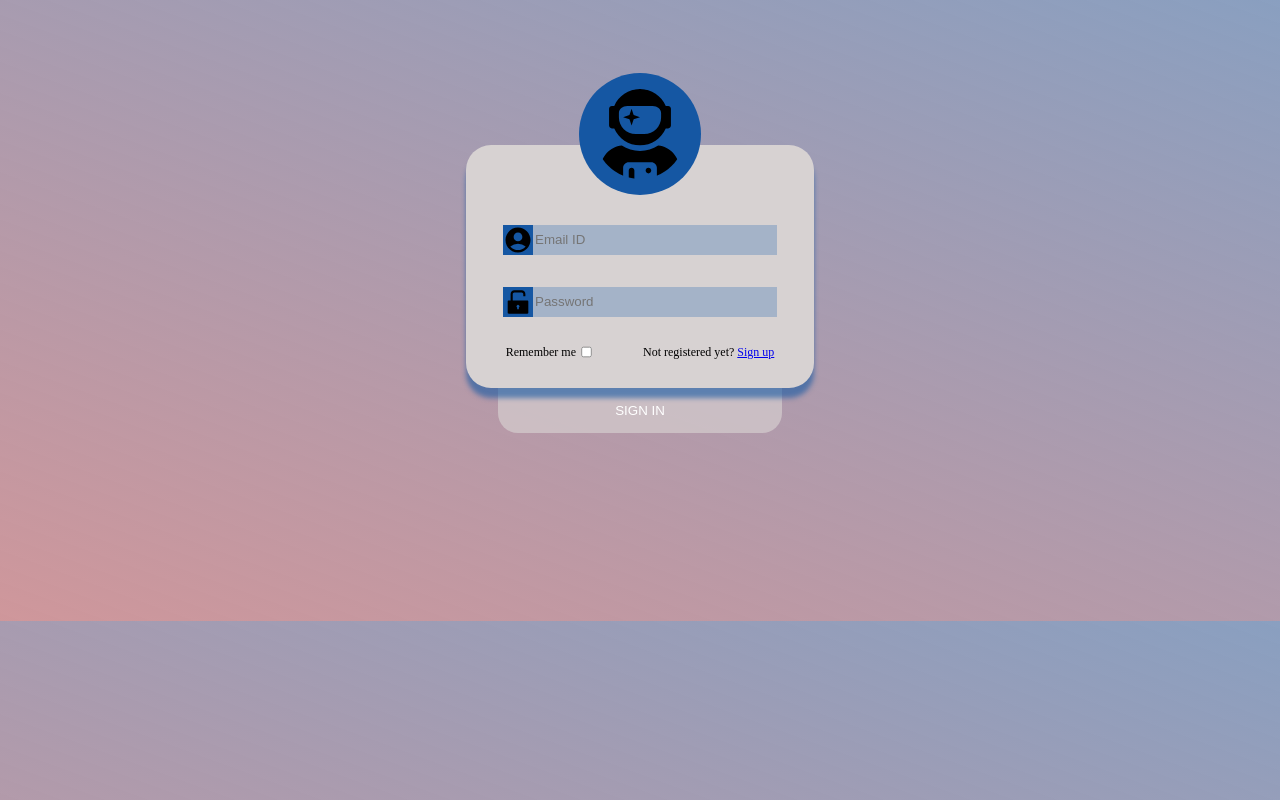
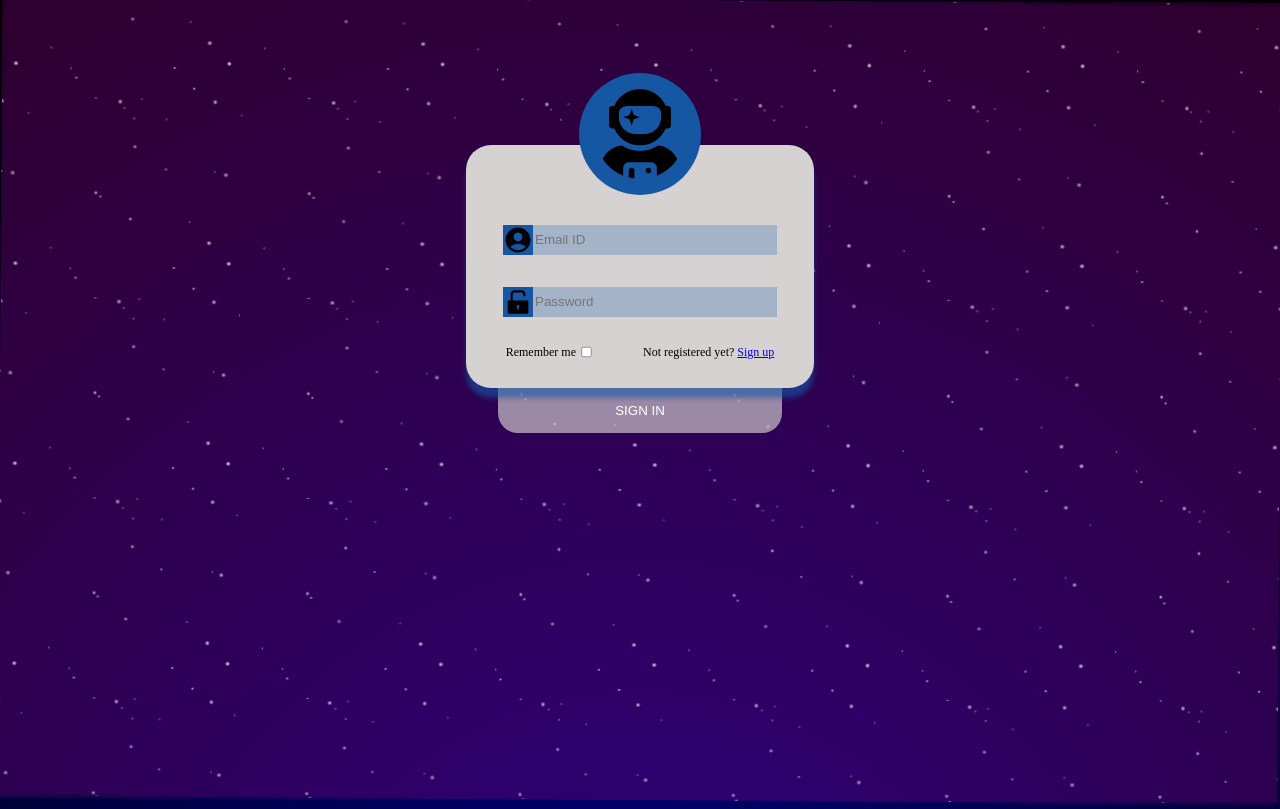
Before and after one commit to FlorianAutricque/exercise, a React (Vite) app in the folder 01 React form/: page / in a window 1280 px wide. Shown: the top 809 px of the page. Built offline with nearby package versions, Linux system fonts and the light colour scheme.

Commit message:
space background

```diff
--- a/01 React form/src/components/SignInForm.jsx
+++ b/01 React form/src/components/SignInForm.jsx
@@ -16,15 +16,14 @@ function SignInForm() {
   function handleShow(e) {
     e.preventDefault();
 
-    if (email !== "" && password !== "" && password.length >= 6) {
+    if (email === "" || !email.includes("@")) {
+      setErrorEmail("Please provide a valid email");
+    } else if (password === "" || password.length < 6) {
+      setErrorPassword("Please provide a password with at least 6 characters");
+    } else {
       setShow(show => !show);
       setErrorEmail("");
       setErrorPassword("");
-    }
-    if (email === "") {
-      setErrorEmail("Please provide your email");
-    } else {
-      setErrorPassword("Please prove a password longer than 6 characters");
     }
   }
 
@@ -40,10 +39,15 @@ function SignInForm() {
           </div>
         </>
       ) : (
+        <>
+          <div className={`${styles.space} ${styles.stars1}`}></div>
+          <div className={`${styles.space} ${styles.stars2}`}></div>
+          <div className={`${styles.space} ${styles.stars3}`}></div>
+          <div className={`${styles.space} ${styles.stars4}`}></div>
           <div className={styles.mainContainer}>
             <FaUserAstronaut size={90} className={styles.mainIcon} />
             <div className={styles.secondaryContainer}>
-            <form className={styles.formContainer}>
+              <form className={styles.formContainer} onSubmit={handleShow}>
                 <span>
                   <label htmlFor="email" className={styles.icons}>
                     <MdAccountCircle size={30} />
@@ -89,6 +93,7 @@ function SignInForm() {
               SIGN IN
             </button>
           </div>
+        </>
       )}
     </div>
   );
--- a/01 React form/src/components/SignInForm.module.css
+++ b/01 React form/src/components/SignInForm.module.css
@@ -77,6 +77,10 @@ input {
   outline: none;
 }
 
+.signButton:focus {
+  outline: 2px solid #007bff; /* Add a blue outline when focused */
+}
+
 .signButton:hover {
   transform: scale(1.02);
   transition: 300ms;
@@ -131,3 +135,83 @@ input {
   margin-top: 0;
   margin-bottom: 0;
 }
+
+/* SPACE BACKGROUND */
+
+.space {
+  background: rgba(128, 0, 128, 0.1) center / 200px 200px round;
+  /* border: 1px dashed purple; */
+  bottom: 0;
+  left: 0;
+  position: absolute;
+  right: 0;
+  top: 0;
+}
+
+.stars1 {
+  animation: space 180s ease-in-out infinite;
+  background-image: radial-gradient(
+      1px 1px at 25px 5px,
+      white,
+      rgba(255, 255, 255, 0)
+    ),
+    radial-gradient(1px 1px at 50px 25px, white, rgba(255, 255, 255, 0)),
+    radial-gradient(1px 1px at 125px 20px, white, rgba(255, 255, 255, 0)),
+    radial-gradient(1.5px 1.5px at 50px 75px, white, rgba(255, 255, 255, 0)),
+    radial-gradient(2px 2px at 15px 125px, white, rgba(255, 255, 255, 0)),
+    radial-gradient(2.5px 2.5px at 110px 80px, white, rgba(255, 255, 255, 0));
+}
+.stars2 {
+  animation: space 240s ease-in-out infinite;
+  background-image: radial-gradient(
+      1px 1px at 75px 125px,
+      white,
+      rgba(255, 255, 255, 0)
+    ),
+    radial-gradient(1px 1px at 100px 75px, white, rgba(255, 255, 255, 0)),
+    radial-gradient(1.5px 1.5px at 199px 100px, white, rgba(255, 255, 255, 0)),
+    radial-gradient(2px 2px at 20px 50px, white, rgba(255, 255, 255, 0)),
+    radial-gradient(2.5px 2.5px at 100px 5px, white, rgba(255, 255, 255, 0)),
+    radial-gradient(2.5px 2.5px at 5px 5px, white, rgba(255, 255, 255, 0));
+}
+.stars3 {
+  animation: space 300s ease-in-out infinite;
+  background-image: radial-gradient(
+      1px 1px at 10px 10px,
+      white,
+      rgba(255, 255, 255, 0)
+    ),
+    radial-gradient(1px 1px at 150px 150px, white, rgba(255, 255, 255, 0)),
+    radial-gradient(1.5px 1.5px at 60px 170px, white, rgba(255, 255, 255, 0)),
+    radial-gradient(1.5px 1.5px at 175px 180px, white, rgba(255, 255, 255, 0)),
+    radial-gradient(2px 2px at 195px 95px, white, rgba(255, 255, 255, 0)),
+    radial-gradient(2.5px 2.5px at 95px 145px, white, rgba(255, 255, 255, 0));
+}
+.stars4 {
+  animation: space 360s ease-in-out infinite;
+  background-image: radial-gradient(
+      1px 1px at 20px 20px,
+      white,
+      rgba(255, 255, 255, 0)
+    ),
+    radial-gradient(1px 1px at 170px 170px, white, rgba(255, 255, 255, 0)),
+    radial-gradient(1.5px 1.5px at 80px 190px, white, rgba(255, 255, 255, 0)),
+    radial-gradient(1.5px 1.5px at 195px 200px, white, rgba(255, 255, 255, 0)),
+    radial-gradient(2px 2px at 215px 115px, white, rgba(255, 255, 255, 0)),
+    radial-gradient(2.5px 2.5px at 115px 165px, white, rgba(255, 255, 255, 0));
+}
+
+@keyframes space {
+  40% {
+    opacity: 0.75;
+  }
+  50% {
+    opacity: 0.25;
+  }
+  60% {
+    opacity: 0.75;
+  }
+  100% {
+    transform: rotate(360deg);
+  }
+}
--- a/01 React form/src/index.css
+++ b/01 React form/src/index.css
@@ -1,3 +1,5 @@
 body {
-  background: linear-gradient(20deg, #c58186d3, #2c538e8e);
+  background: radial-gradient(circle at bottom, navy 0, black 100%);
+  height: 100vh;
+  overflow: hidden;
 }
```
Lines whose indentation alone changed are shown as unchanged.
